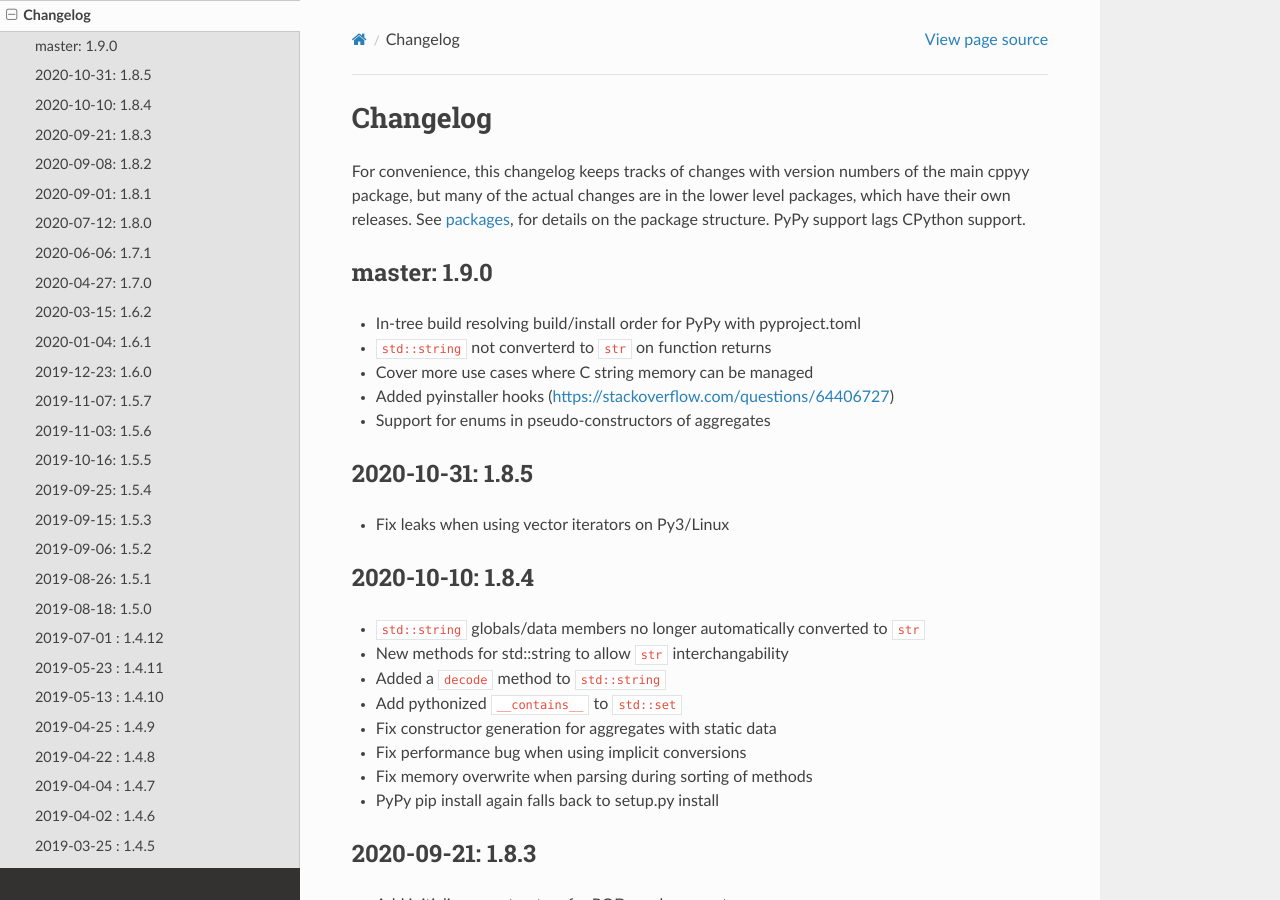
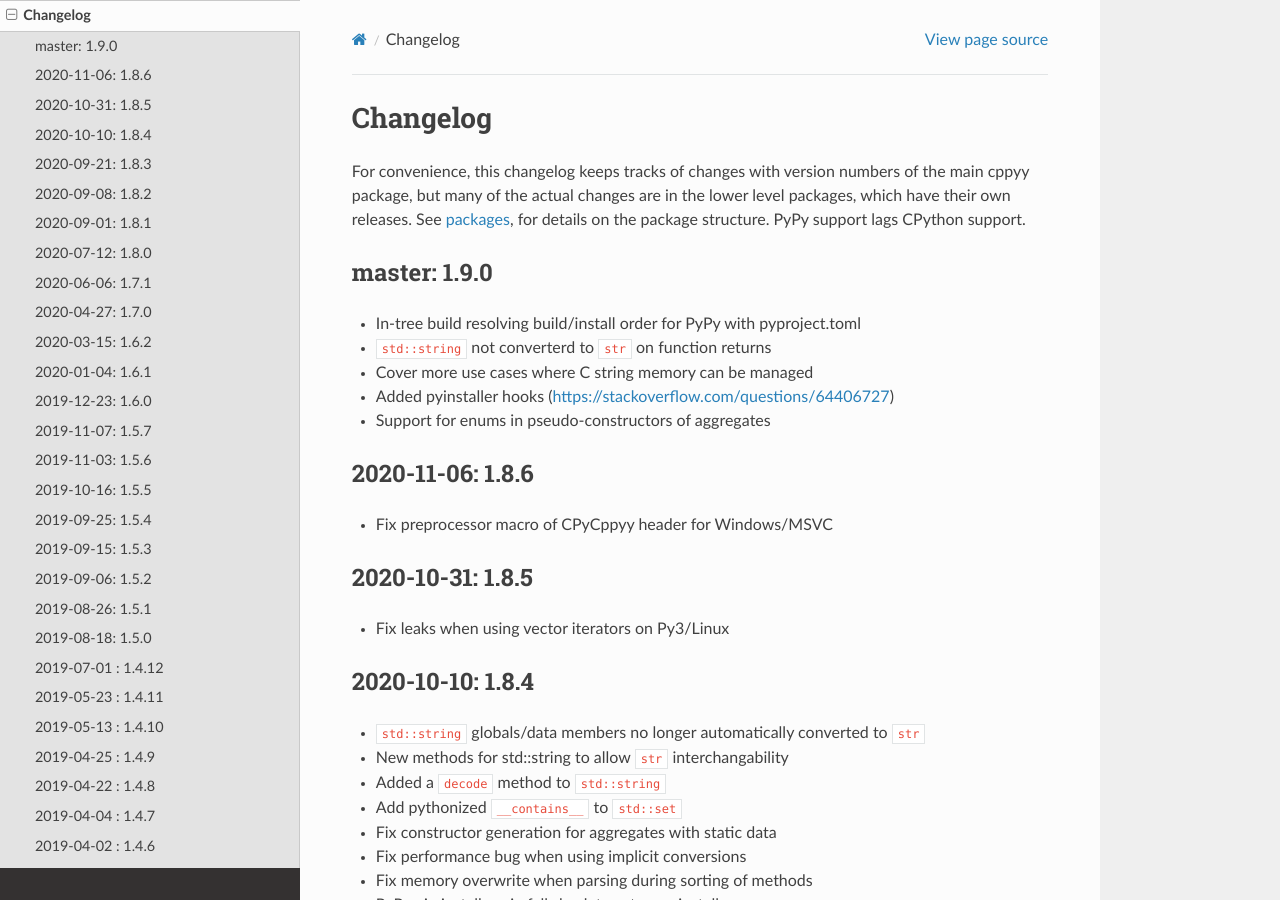
Before and after one commit to wlav/cppyy, a Sphinx documentation site: the page built from doc/source/changelog.rst, in a window 1280 px wide and 900 px high. Built offline with Sphinx 7.4.7 and the Read the Docs theme 2.0.0, drawn with Linux system fonts in a browser that asks for light colours.

Commit message:
make note of 1.8.6

```diff
--- a/doc/source/changelog.rst
+++ b/doc/source/changelog.rst
@@ -18,6 +18,12 @@ master: 1.9.0
 * Cover more use cases where C string memory can be managed
 * Added pyinstaller hooks (https://stackoverflow.com/questions/64406727)
 * Support for enums in pseudo-constructors of aggregates
+
+
+2020-11-06: 1.8.6
+-----------------
+
+* Fix preprocessor macro of CPyCppyy header for Windows/MSVC
 
 
 2020-10-31: 1.8.5
```
